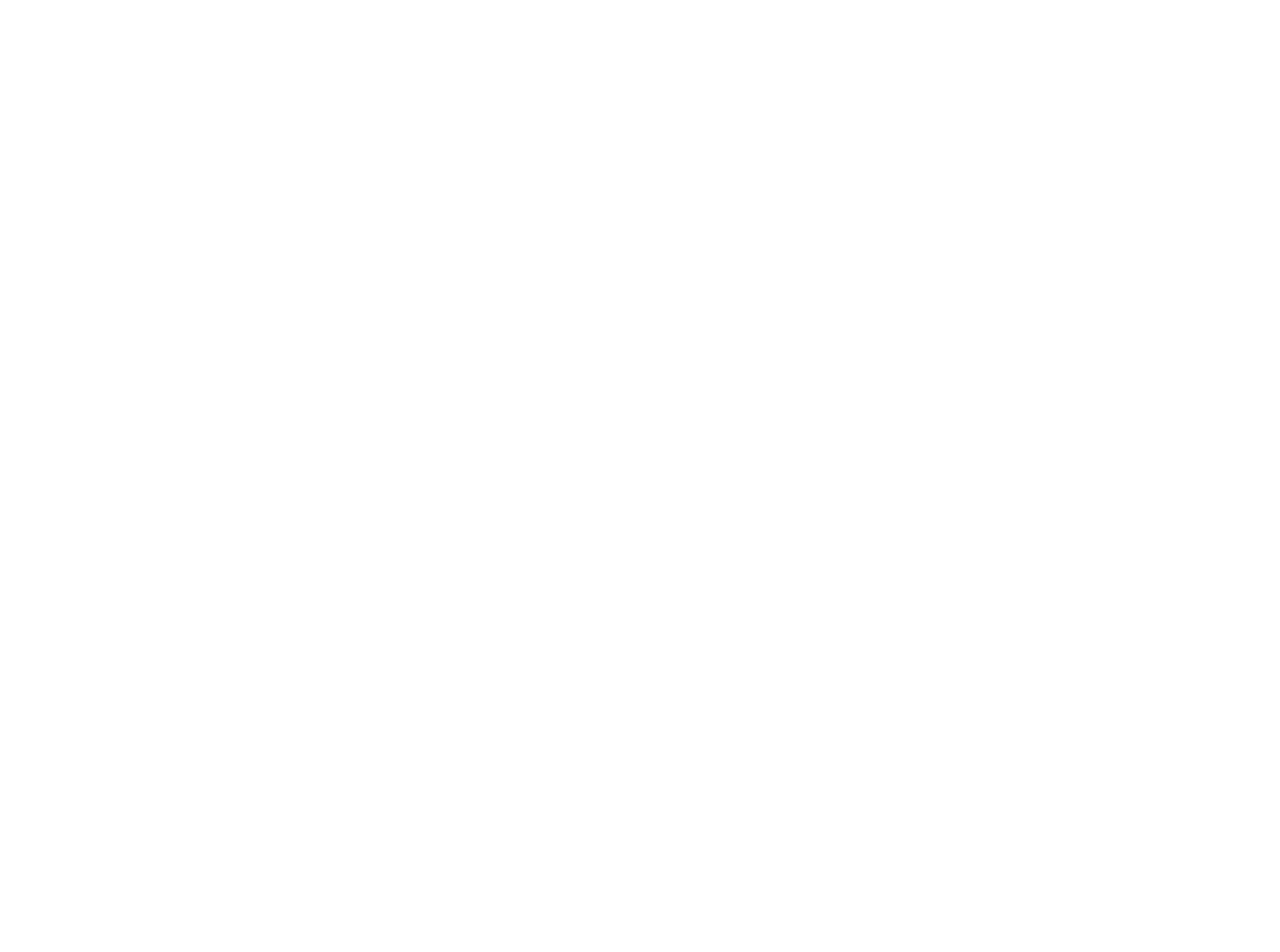
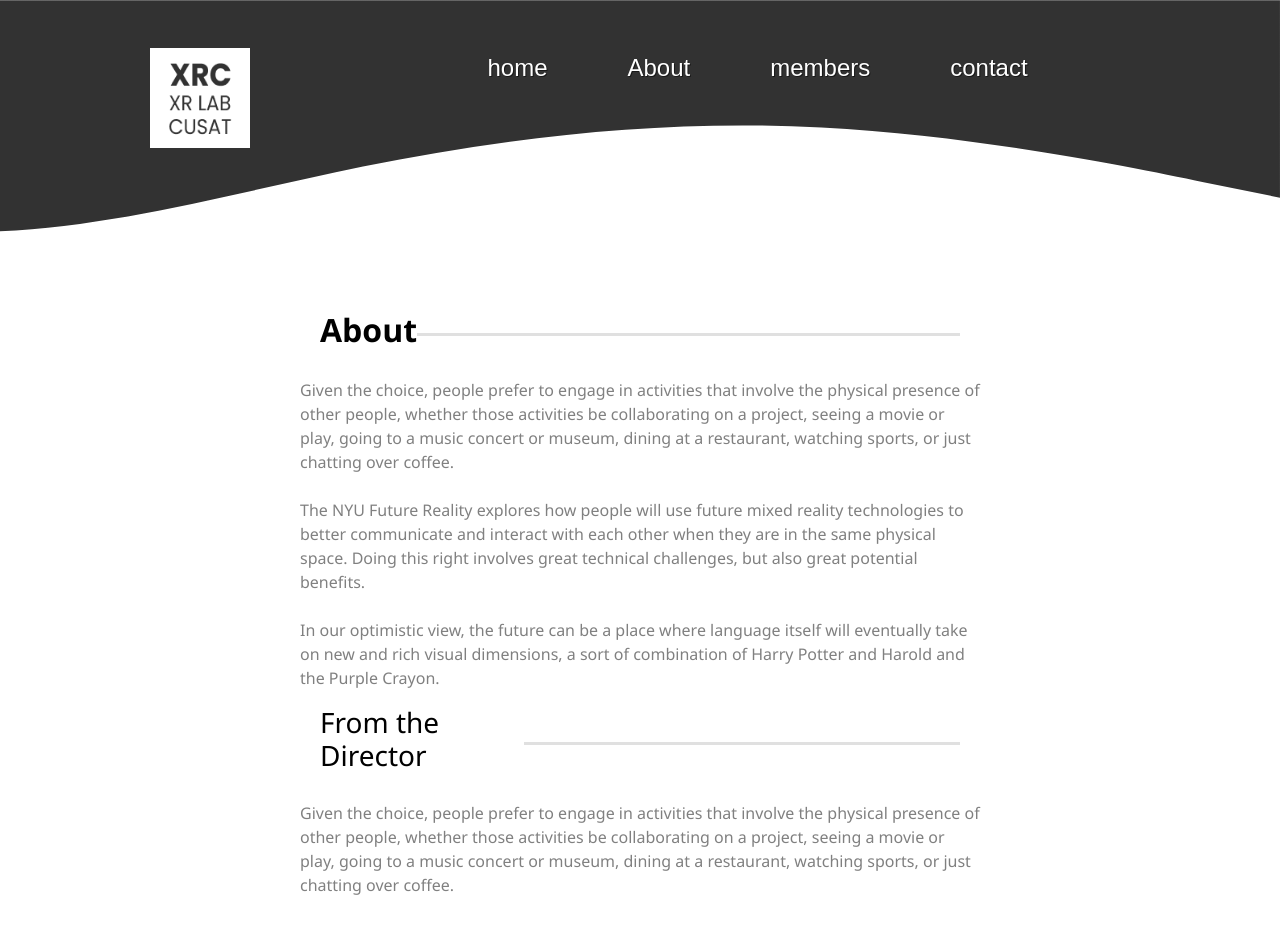
Before and after one commit to rohittp0/vr-world, a React app: page /about in a window 1280 px wide. Before the commit this address had no page. Shown: the top 952 px of the page. Before the commit the page ends 800 px from the top, so only its background shows below. Built offline with nearby package versions, Linux system fonts and the light colour scheme.

Commit message:
feat: added all pages

```diff
--- a/src/components/Header/Header.tsx
+++ b/src/components/Header/Header.tsx
@@ -3,26 +3,37 @@
 /* eslint-disable jsx-a11y/no-static-element-interactions */
 import React from "react";
 import "./header.css";
-import { useNavigate } from "react-router-dom";
+import { Link } from "react-router-dom";
 import Logo from "./assets/logo.png";
 
-
-
-
-const Header = () =>
-{
- const navigate = useNavigate();
+const Header = () => {
   return (
     <>
       <div className="nav">
         <div className="nav-items">
-                    <img className="logo" src={Logo} height={100} width={100} alt="logo"/>
+          <img
+            className="logo"
+            src={Logo}
+            height={100}
+            width={100}
+            alt="logo"
+          />
           <i className="fa fa-bars burger"></i>
-                    <span className="navcont" onClick={()=>navigate("/")}>Home</span>
+          <Link to="/">
+            <span className="navcont">home</span>
+          </Link>
+          <Link to="/about">
             <span className="navcont">About</span>
+          </Link>
+          {/* <Link to="/events">
             <span className="navcont">Events</span>
-                    <span className="navcont" onClick={()=>navigate("/members")}>Members</span>
-                    <span className="navcont" >Contact</span>
+          </Link> */}
+          <Link to="/members">
+            <span className="navcont">members</span>
+          </Link>
+          <Link to="/contact">
+            <span className="navcont">contact</span>
+          </Link>
         </div>
         <svg
           id="wave"
--- a/src/components/Header/header.css
+++ b/src/components/Header/header.css
@@ -20,43 +20,45 @@
   margin-left: 4%;
   /* width: 100%; */
 }
+a {
+  color: white;
+}
 .navcont {
   padding: 40px;
   font-style: normal;
   font-weight: 500;
   font-size: 24px;
   line-height: 112%;
-  font-family:sans-serif;
+  font-family: sans-serif;
 }
-svg{
+svg {
   width: 100%;
 }
 .navcont:hover {
   cursor: pointer;
   color: #ff1e56;
 }
-.logo{
-    float: left;
-    margin-left: 7%;
+.logo {
+  float: left;
+  margin-left: 7%;
 }
-@media only screen and  (max-width: 768px) {
-  .logo{
+@media only screen and (max-width: 768px) {
+  .logo {
     margin-left: 0%;
     height: 30px;
     width: 30px;
   }
-  .nav-items{
+  .nav-items {
     padding: 10px;
-    margin-top: .5vh;
+    margin-top: 0.5vh;
     width: 100%;
   }
-  .navcont{
+  .navcont {
     padding: 5px;
-    font-size:10px ;
+    font-size: 10px;
   }
-  #wave.viewbox{}
+  #wave.viewbox {
+  }
 }
 
-
-
 /*  */
--- a/src/index.tsx
+++ b/src/index.tsx
@@ -10,6 +10,7 @@
 import { HandleAppState } from "./components/HandleAppState";
 import Contact from "./components/contactUs/ContactUs";
 const wb = new Workbox("/sw.js");
+import About from "./pages/about/about";
 
 const isProduction =
   location.hostname !== "localhost" &&
@@ -28,6 +29,7 @@
           <Route path="/" element={<Home />} />
           <Route path="/members" element={<Members />} />
           <Route path="/contact" element={<Contact />} />
+          <Route path="/about" element={<About />} />
         </Routes>
       </BrowserRouter>
     </>
--- /dev/null
+++ b/src/pages/about/about.tsx
@@ -0,0 +1,53 @@
+import React from "react";
+import Footer from "../../components/footer/Footer";
+import Header from "../../components/Header/Header";
+import "../../styles/about.css";
+
+function About() {
+  return (
+    <>
+      <Header />
+      <div className="main">
+        <div className="head">
+          <h2>About</h2>
+          <span className="divider" style={{ width: "100%" }}></span>
+        </div>
+        <p className="mt-3" style={{ color: "grey" }}>
+          Given the choice, people prefer to engage in activities that involve
+          the physical presence of other people, whether those activities be
+          collaborating on a project, seeing a movie or play, going to a music
+          concert or museum, dining at a restaurant, watching sports, or just
+          chatting over coffee.
+          <br />
+          <br />
+          The NYU Future Reality explores how people will use future mixed
+          reality technologies to better communicate and interact with each
+          other when they are in the same physical space. Doing this right
+          involves great technical challenges, but also great potential
+          benefits.
+          <br />
+          <br />
+          In our optimistic view, the future can be a place where language
+          itself will eventually take on new and rich visual dimensions, a sort
+          of combination of Harry Potter and Harold and the Purple Crayon.
+        </p>
+        <div className="head mt-3">
+          <h3 style={{ width: "16rem" }} className="dir">
+            From the Director
+          </h3>
+          <span className="divider"></span>
+        </div>
+        <p style={{ color: "grey" }} className="mt-3">
+          Given the choice, people prefer to engage in activities that involve
+          the physical presence of other people, whether those activities be
+          collaborating on a project, seeing a movie or play, going to a music
+          concert or museum, dining at a restaurant, watching sports, or just
+          chatting over coffee.
+        </p>
+      </div>
+      <Footer />
+    </>
+  );
+}
+
+export default About;
--- /dev/null
+++ b/src/styles/about.css
@@ -0,0 +1,4 @@
+.head {
+  display: flex;
+  justify-content: flex-start;
+}
```
Lines whose indentation alone changed are shown as unchanged.
